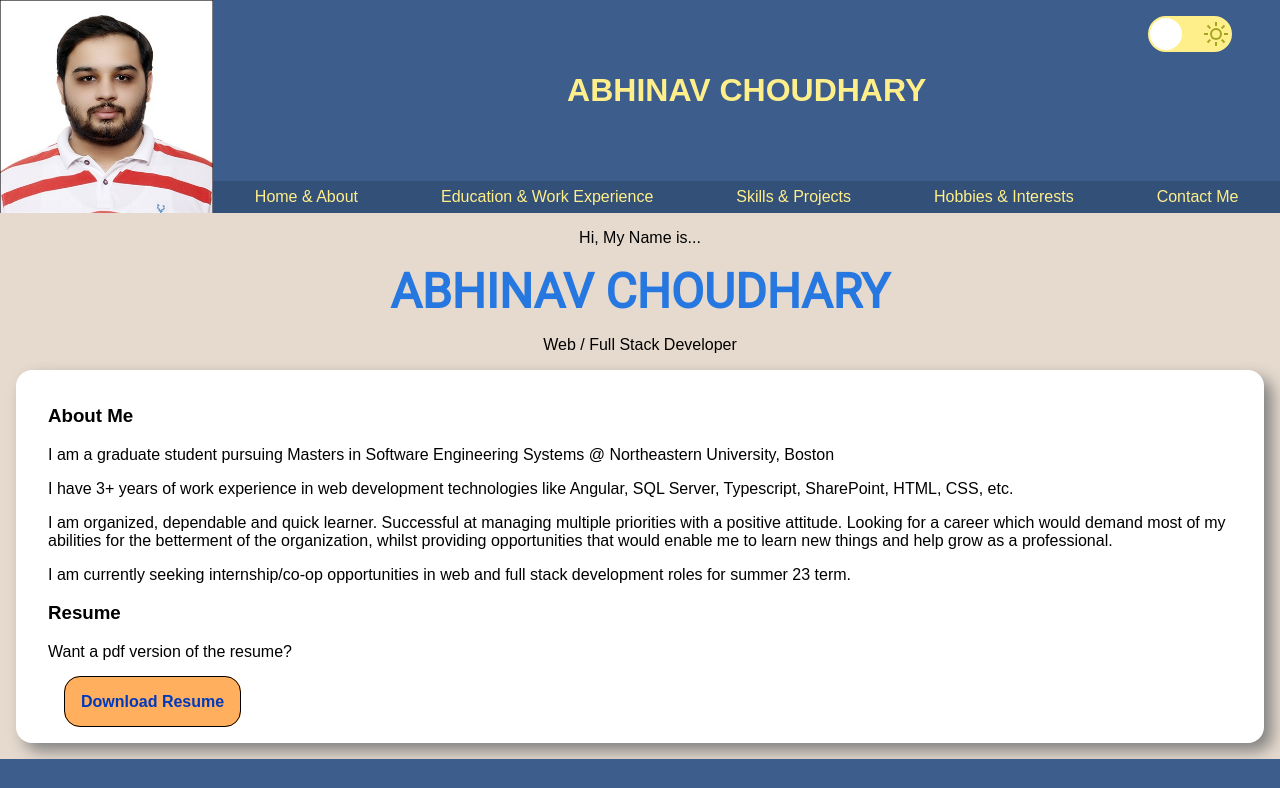
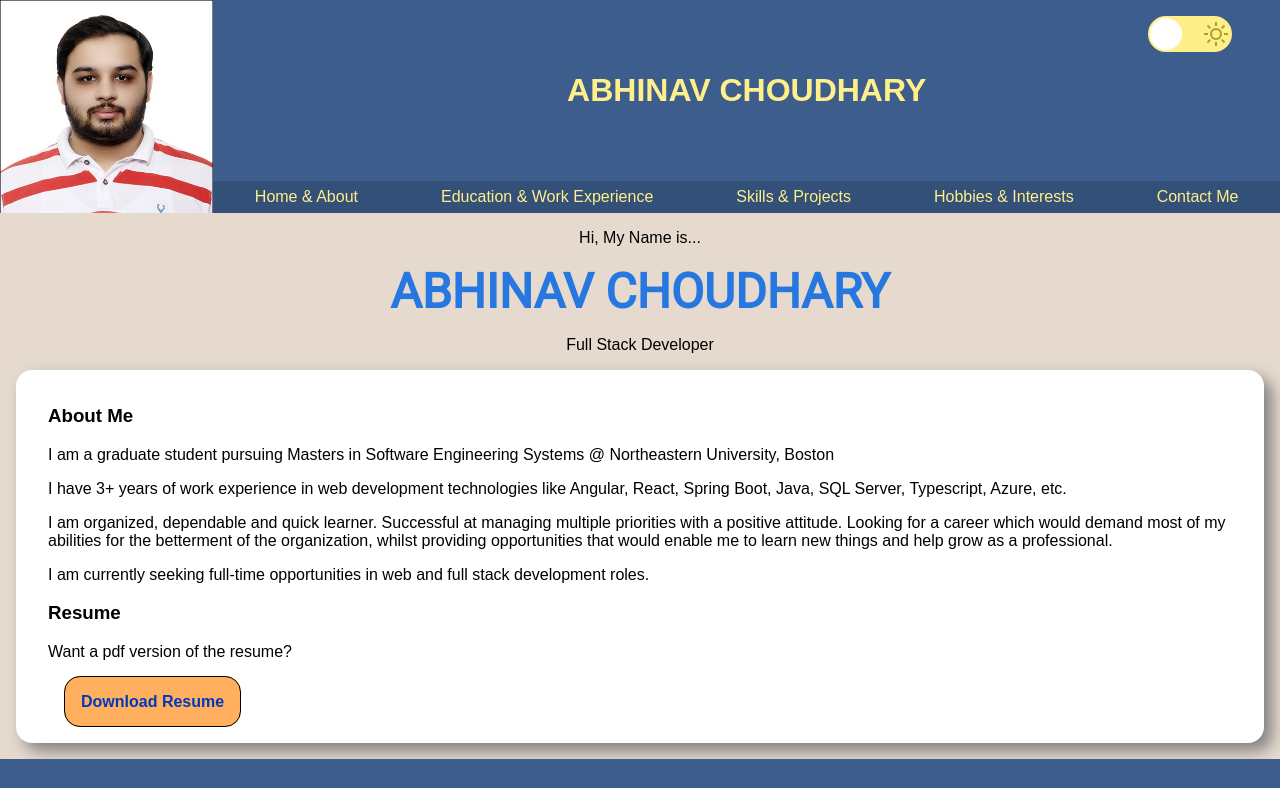
Before and after one commit to Abhinav-Choudhary/Resume, a React (Create React App) app: page / in a window 1280 px wide. Shown: the top 788 px of the page. Built offline with nearby package versions, Linux system fonts and the light colour scheme; a web font is replaced by a local one.

Commit message:
added new resume and changed data in education, about

```diff
--- a/src/EducationWork/EducationData.js
+++ b/src/EducationWork/EducationData.js
@@ -5,9 +5,11 @@ const educationData = [
         subHeading: "Masters in Software Engineering Systems",
         content: [
             "Northeastern University, Boston",
-            `Relevant Coursework: Concepts of Object Oriented Design, Program Structures and Algorithms, Web Design & User
-            Experience Engineering, and User Experience Design & Testing.`,
-            "GPA: N/A"
+            `Relevant Coursework: Enterprise Software Engineering, Network Structures and Cloud Computing, Advanced Big Data App/Indexing,
+            Concepts of Object Oriented Design, Program Structures and Algorithms, Web Design & User
+            Experience Engineering, User Experience Design & Testing, and
+            Data Management and Database Design`,
+            "GPA: 3.77"
         ],
         dateRange: "Sep 2022 - May 2024",
         isRoundTop: true,
--- a/src/HomeAbout/HomeAbout.jsx
+++ b/src/HomeAbout/HomeAbout.jsx
@@ -1,5 +1,5 @@
 import './HomeAbout.css';
-import resume from "./../Resume_AbhinavChoudhary.pdf";
+import resume from "./../AbhinavChoudhary_SoftwareEngineer.pdf";
 import homeAboutData from './HomeAboutData';
 
 function HomeAbout( { isDarkMode } ) {
--- a/src/HomeAbout/HomeAboutData.js
+++ b/src/HomeAbout/HomeAboutData.js
@@ -3,13 +3,13 @@ const homeAboutData = [
         key: "AbhinavChoudhary",
         greeting: "Hi, My Name is...",
         name: "ABHINAV CHOUDHARY",
-        role: "Web / Full Stack Developer",
+        role: "Full Stack Developer",
         aboutHeading: "About Me",
         aboutBody: [
             "I am a graduate student pursuing Masters in Software Engineering Systems @ Northeastern University, Boston",
-            "I have 3+ years of work experience in web development technologies like Angular, SQL Server, Typescript, SharePoint, HTML, CSS, etc.",
+            "I have 3+ years of work experience in web development technologies like Angular, React, Spring Boot, Java, SQL Server, Typescript, Azure, etc.",
             "I am organized, dependable and quick learner. Successful at managing multiple priorities with a positive attitude. Looking for a career which would demand most of my abilities for the betterment of the organization, whilst providing opportunities that would enable me to learn new things and help grow as a professional.",
-            "I am currently seeking internship/co-op opportunities in web and full stack development roles for summer 23 term."
+            "I am currently seeking full-time opportunities in web and full stack development roles."
         ],
         resumeHeading: "Resume",
         resumeBody: [
```
Also changed, not shown: 1 other file (tests, documents, lock files or other folders).
